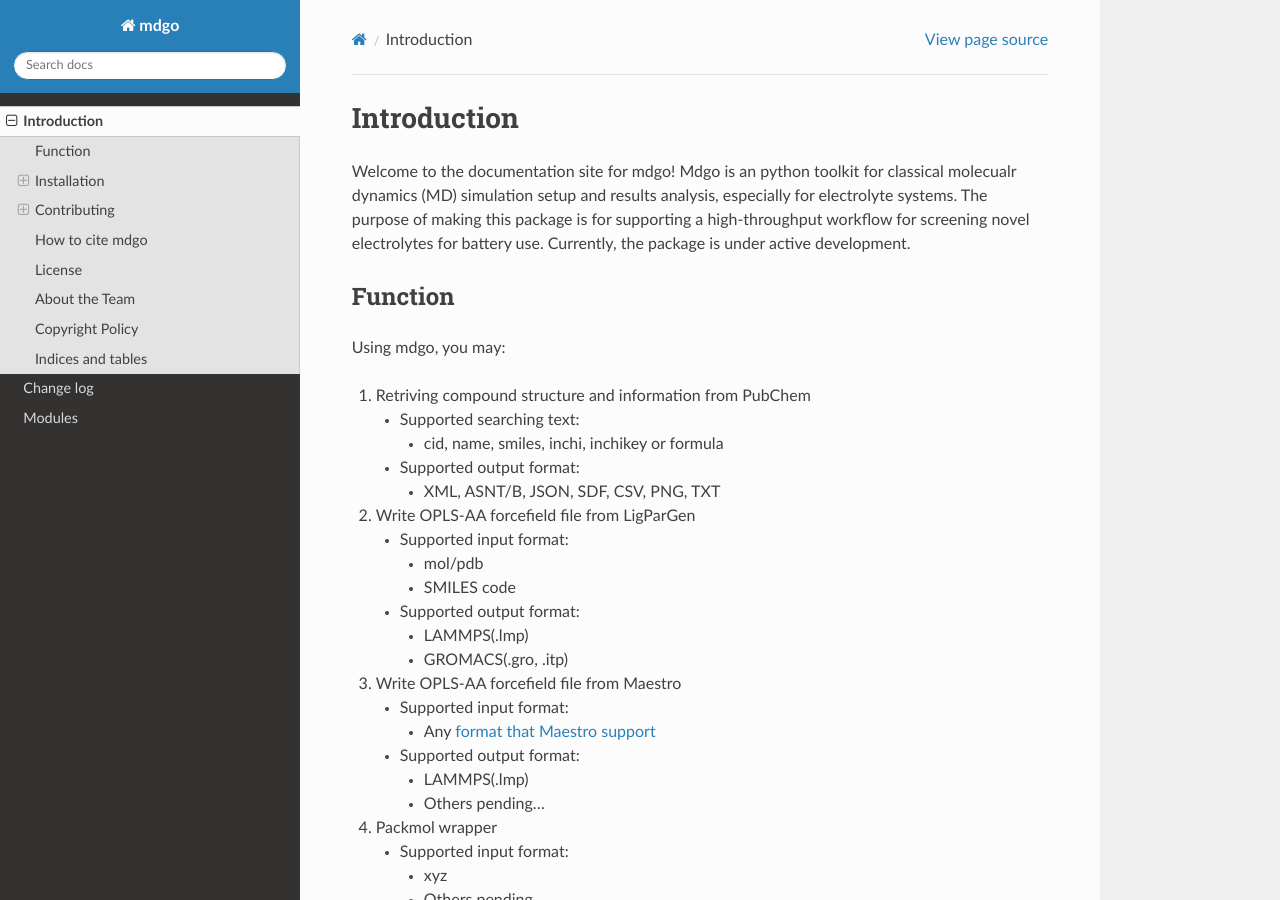
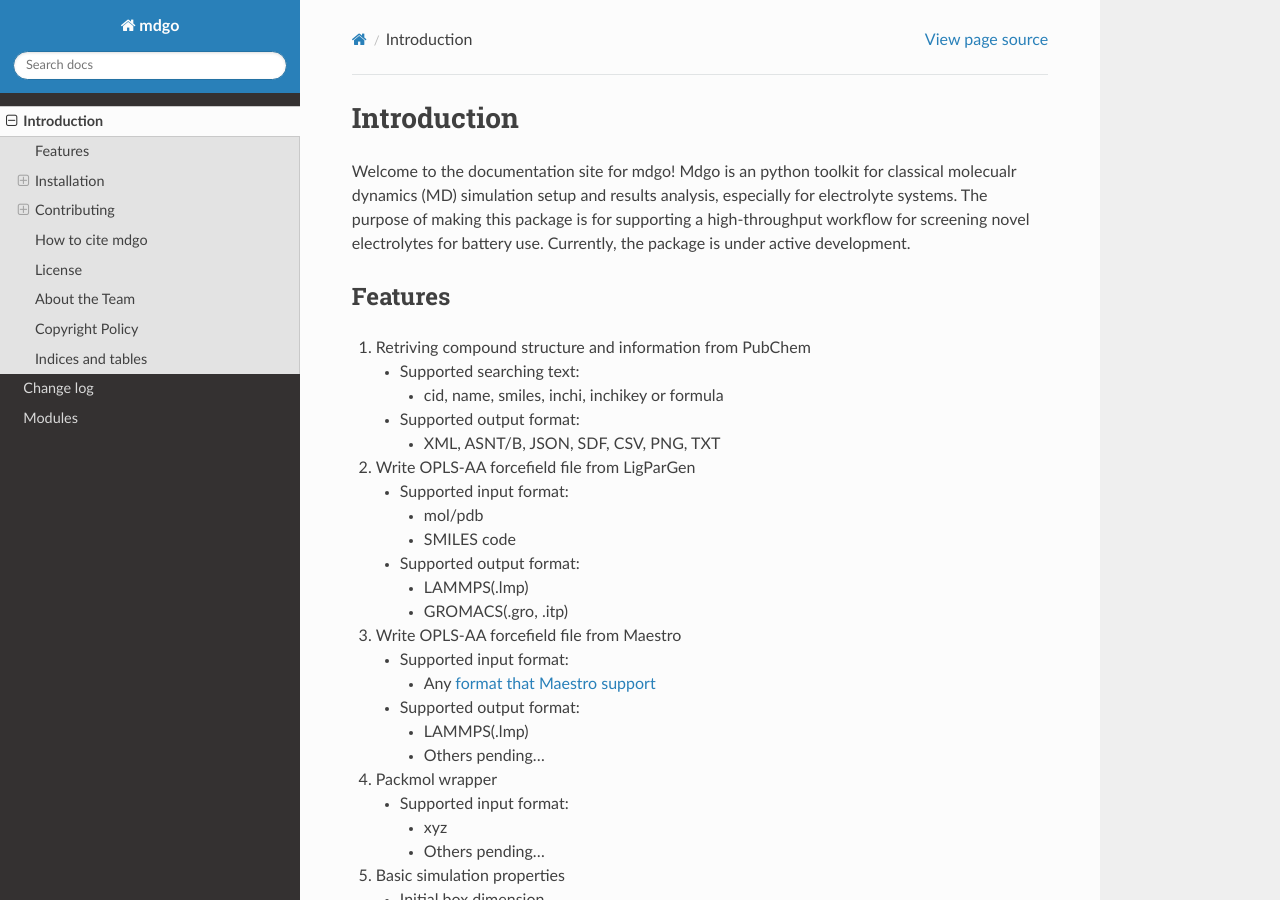
Before and after one commit to HouGroup/mdgo, a Sphinx documentation site: the page built from docs/source/introduction.rst, in a window 1280 px wide and 900 px high. Built offline with Sphinx 7.4.7 and the Read the Docs theme 2.0.0, drawn with Linux system fonts in a browser that asks for light colours.

Commit message:
minor change doc

```diff
--- a/docs/source/introduction.rst
+++ b/docs/source/introduction.rst
@@ -3,10 +3,8 @@ Introduction
 
 Welcome to the documentation site for mdgo! Mdgo is an python toolkit for classical molecualr dynamics (MD) simulation setup and results analysis, especially for electrolyte systems. The purpose of making this package is for supporting a high-throughput workflow for screening novel electrolytes for battery use. Currently, the package is under active development.
 
-Function
+Features
 ------------
-
-Using mdgo, you may:
 
 #. Retriving compound structure and information from PubChem
 
```
